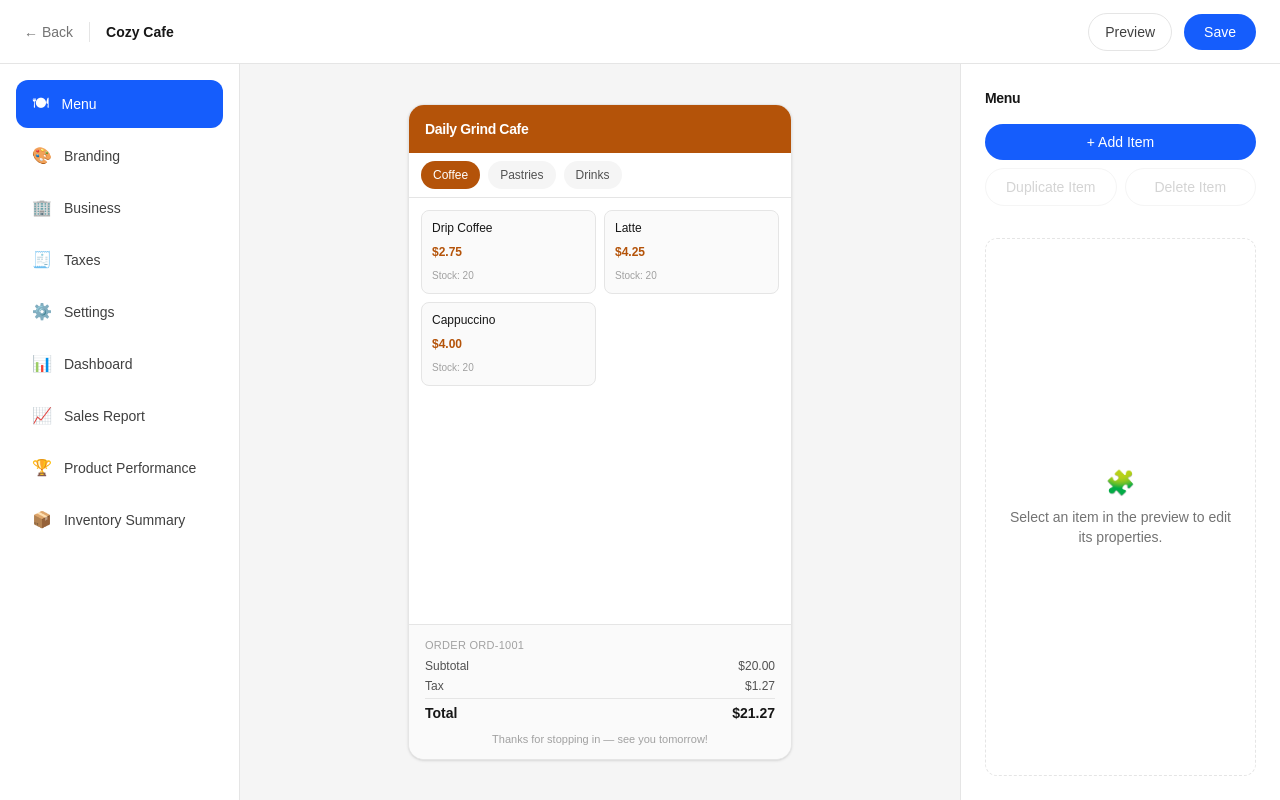
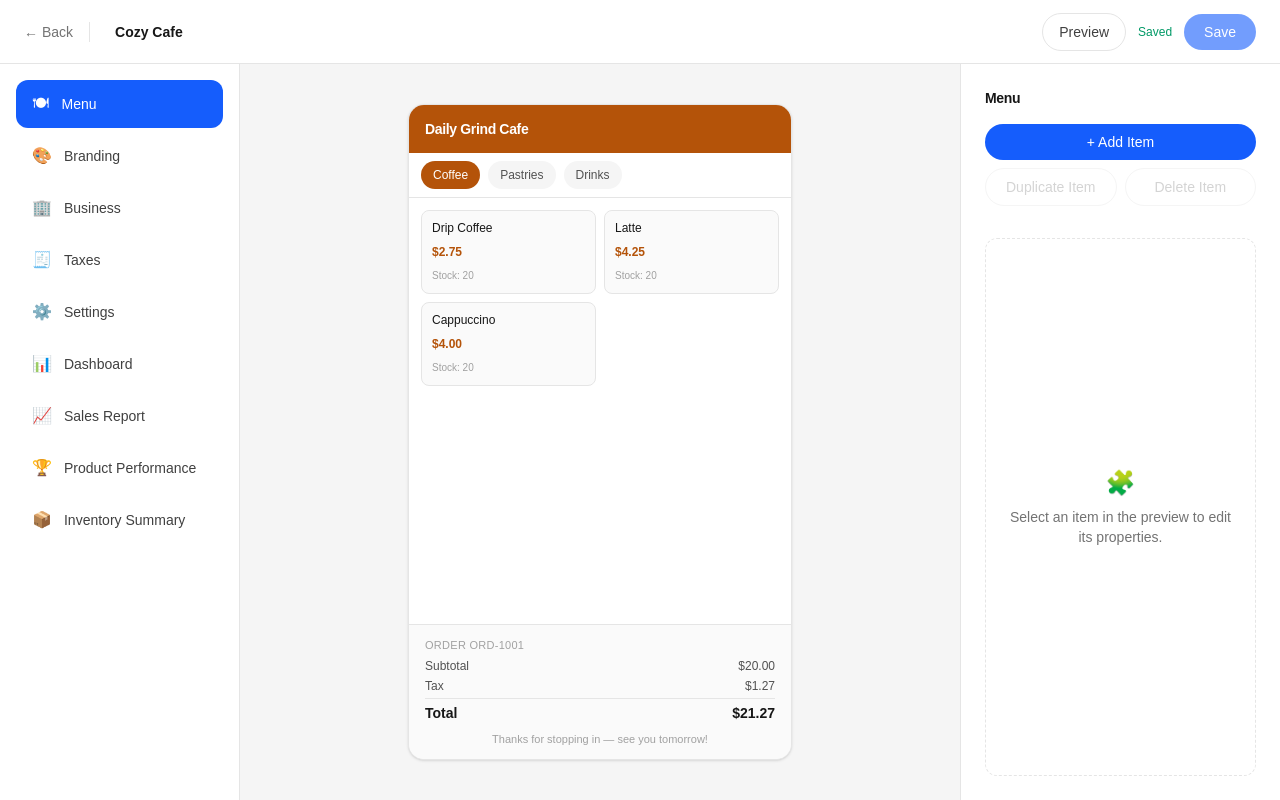
Before and after one commit to aasishjannuaj/pos-canvas, a Next.js app: page /editor/cafe in a window 1280 px wide. Built offline with nearby package versions, Linux system fonts and the light colour scheme.

Commit message:
feat: improve project save workflow

```diff
--- a/app/editor/[id]/page.tsx
+++ b/app/editor/[id]/page.tsx
@@ -69,7 +69,7 @@ export default async function EditorPage({
 
     return (
       <EditorShell
-        projectName={project.name}
+        initialProjectName={project.name}
         templateId={project.template_id}
         initialConfig={initialConfig}
         initialProjectId={project.id}
@@ -108,7 +108,7 @@ export default async function EditorPage({
 
   return (
     <EditorShell
-      projectName={template.name}
+      initialProjectName={template.name}
       templateId={id}
       initialConfig={starterConfig}
       layout={template.layout}
--- a/components/editor/EditorShell.tsx
+++ b/components/editor/EditorShell.tsx
@@ -1,6 +1,7 @@
 "use client";
 
-import { useState } from "react";
+import { useEffect, useState } from "react";
+import { useRouter } from "next/navigation";
 import EditorTopBar from "./EditorTopBar";
 import EditorSidebar from "./EditorSidebar";
 import EditorPreview from "./EditorPreview";
@@ -287,7 +288,11 @@ function createId(): string {
 }
 
 type EditorShellProps = {
-  projectName: string;
+  // Feature 13.2 — this is only the *initial* project name (the DB's
+  // `projects.name` for a saved project, or the template's display name for
+  // a brand-new one). It seeds local state below; the Builder's own rename
+  // input is the source of truth from then on, never this prop again.
+  initialProjectName: string;
   templateId: string;
   initialConfig?: ProjectConfig;
   initialProjectId?: string | null;
@@ -304,7 +309,7 @@ type EditorShellProps = {
 };
 
 export default function EditorShell({
-  projectName,
+  initialProjectName,
   templateId,
   initialConfig,
   initialProjectId,
@@ -315,9 +320,18 @@ export default function EditorShell({
   initialOrderTotalsError,
   layout = DEFAULT_POS_LAYOUT,
 }: EditorShellProps) {
+  const router = useRouter();
+
   const [projectConfig, setProjectConfig] = useState<ProjectConfig>(() =>
     normalizeProjectConfig(initialConfig ?? defaultProjectConfig)
   );
+
+  // Feature 13.2 — the project's own internal/dashboard label, kept
+  // deliberately separate from ProjectConfig.businessProfile.businessName
+  // (the customer-facing name). Lives in its own local state, seeded once
+  // from initialProjectName, so the Builder's rename input is the single
+  // source of truth for the rest of the session.
+  const [projectName, setProjectName] = useState(initialProjectName);
 
   // UI-only state — not part of the saved project, so it stays outside projectConfig.
   const [selectedItemId, setSelectedItemId] = useState<string | null>(null);
@@ -405,8 +419,17 @@ export default function EditorShell({
   // for the session, same as the other server-seeded history above.
   const orderTotalsError = initialOrderTotalsError ?? null;
 
-  // Feature 6.4/6.5.2/6.5.3 — save state
+  // Feature 6.4/6.5.2/6.5.3/13.2 — save state. isDirty and saveStatus are
+  // deliberately two independent fields rather than one overloaded value:
+  // isDirty answers "is there anything to save right now" (starts false on
+  // mount, for both a saved project and a brand-new template session — see
+  // markDirty below), while saveStatus tracks only the lifecycle of the most
+  // recent save *request* itself ("saving" while in flight, "saved"/"error"
+  // once it resolves). The Builder's displayed status label and Save button
+  // state are both derived from the combination of the two in
+  // EditorTopBar, not stored redundantly here.
   const [projectId, setProjectId] = useState<string | null>(initialProjectId ?? null);
+  const [isDirty, setIsDirty] = useState(false);
   const [saveStatus, setSaveStatus] = useState<SaveStatus>("idle");
   const [saveError, setSaveError] = useState<string | null>(null);
 
@@ -419,10 +442,20 @@ export default function EditorShell({
     projectConfig.receipt.tipsEnabled
   );
 
-  // Once a save has succeeded, any further edit to persisted project data
-  // reverts the button back to "Save" — no autosave, just a status reset.
-  function markUnsaved() {
-    setSaveStatus((prev) => (prev === "saved" ? "idle" : prev));
+  // Feature 13.2 — the single call every persisted-data mutation makes.
+  // Marks the project dirty and clears any stale error from a previous save
+  // attempt, so a fresh edit after a failed (or successful) save always
+  // reads as "Unsaved changes" rather than lingering on "Save failed" or
+  // "Saved" for content that no longer matches what was last persisted.
+  function markDirty() {
+    setIsDirty(true);
+    setSaveStatus("idle");
+    setSaveError(null);
+  }
+
+  function handleProjectNameChange(name: string) {
+    setProjectName(name);
+    markDirty();
   }
 
   function handleToggleEditorMode() {
@@ -430,7 +463,7 @@ export default function EditorShell({
   }
 
   function handleUpdateItem(id: string, changes: Partial<MenuItem>) {
-    markUnsaved();
+    markDirty();
 
     setProjectConfig((prev) => ({
       ...prev,
@@ -469,7 +502,7 @@ export default function EditorShell({
   }
 
   function handleAddItem() {
-    markUnsaved();
+    markDirty();
 
     // Feature 12.2 — a new item joins whatever category the project already
     // uses (already-normalized by normalizeProjectConfig at load time), so
@@ -496,7 +529,7 @@ export default function EditorShell({
       return;
     }
 
-    markUnsaved();
+    markDirty();
 
     const duplicatedItem: MenuItem = {
       ...selectedItem,
@@ -515,7 +548,7 @@ export default function EditorShell({
       return;
     }
 
-    markUnsaved();
+    markDirty();
 
     setProjectConfig((prev) => ({
       ...prev,
@@ -532,7 +565,7 @@ export default function EditorShell({
   }
 
   function handleBrandingChange(changes: Partial<BrandingSettings>) {
-    markUnsaved();
+    markDirty();
     setProjectConfig((prev) => ({
       ...prev,
       branding: { ...prev.branding, ...changes },
@@ -540,7 +573,7 @@ export default function EditorShell({
   }
 
   function handleBusinessProfileChange(changes: Partial<BusinessProfile>) {
-    markUnsaved();
+    markDirty();
     setProjectConfig((prev) => ({
       ...prev,
       businessProfile: { ...prev.businessProfile, ...changes },
@@ -548,7 +581,7 @@ export default function EditorShell({
   }
 
   function handleTaxChange(changes: Partial<TaxSettings>) {
-    markUnsaved();
+    markDirty();
     setProjectConfig((prev) => ({
       ...prev,
       tax: { ...prev.tax, ...changes },
@@ -556,7 +589,7 @@ export default function EditorShell({
   }
 
   function handleReceiptChange(changes: Partial<ReceiptSettings>) {
-    markUnsaved();
+    markDirty();
     setProjectConfig((prev) => ({
       ...prev,
       receipt: { ...prev.receipt, ...changes },
@@ -814,7 +847,7 @@ export default function EditorShell({
     // Merge only stockQuantity/trackInventory per matching item id from the
     // database-confirmed config — never overwrite unrelated unsaved local
     // edits (name/price/category, or branding/tax/receipt) with the whole
-    // database config. No markUnsaved() here: this reconciles already-
+    // database config. No markDirty() here: this reconciles already-
     // persisted inventory, it is not a new local edit that needs saving.
     setProjectConfig((prev) => ({
       ...prev,
@@ -889,7 +922,7 @@ export default function EditorShell({
     }
 
     // Use the RPC's authoritative quantityAfter directly — no client math,
-    // and no markUnsaved(): the database already persisted this change, so
+    // and no markDirty(): the database already persisted this change, so
     // there is nothing new for Save to do. Any other unsaved edits (or lack
     // thereof) are left exactly as they were.
     setProjectConfig((prev) => ({
@@ -966,7 +999,7 @@ export default function EditorShell({
     }
 
     // Use the RPC's authoritative quantityAfter directly — no client math,
-    // and no markUnsaved(): the database already persisted this change, so
+    // and no markDirty(): the database already persisted this change, so
     // there is nothing new for Save to do. Any other unsaved edits (or lack
     // thereof) are left exactly as they were.
     setProjectConfig((prev) => ({
@@ -1003,12 +1036,39 @@ export default function EditorShell({
   }
 
   async function handleSave() {
+    // Feature 13.2 — re-entry guard: a save already in flight blocks any
+    // further invocation, including a rapid repeat click during the
+    // first-save request — this is what prevents a duplicate project row
+    // from ever being created, mirroring the same guard already used by
+    // handleRestock/handleInventoryAdjustment above.
+    if (saveStatus === "saving") {
+      return;
+    }
+
+    // Validate before touching network/save state at all, so a blank name
+    // never reaches saveNewProject/updateProject. The typed value in
+    // projectName is left exactly as the user entered it — only the value
+    // sent to the database is trimmed, and only once validation passes.
+    const trimmedName = projectName.trim();
+
+    if (trimmedName === "") {
+      setSaveStatus("error");
+      setSaveError("Project name cannot be empty.");
+      return;
+    }
+
+    // Nothing to persist and no failed attempt to retry — skip the network
+    // request entirely rather than silently re-saving identical data.
+    if (!isDirty && saveStatus !== "error") {
+      return;
+    }
+
     setSaveStatus("saving");
     setSaveError(null);
 
     if (projectId === null) {
       const { project, error } = await saveNewProject({
-        name: projectName,
+        name: trimmedName,
         templateId,
         config: projectConfig,
       });
@@ -1020,13 +1080,25 @@ export default function EditorShell({
       }
 
       setProjectId(project.id);
+      setIsDirty(false);
       setSaveStatus("saved");
+      setSaveError(null);
+
+      // Feature 13.2 — identify the now-saved project in the URL so a
+      // refresh reloads it as project-{id} (the branch in
+      // app/editor/[id]/page.tsx that always loads the DB's own persisted
+      // config) instead of re-entering the brand-new-template branch, which
+      // would reset projectId to null and let a later Save create a second
+      // row. A client-side transition, not a full navigation, so it never
+      // triggers beforeunload and never discards the in-memory state above
+      // (which already exactly matches what was just persisted).
+      router.replace(`/editor/project-${project.id}`, { scroll: false });
       return;
     }
 
     const { project, error } = await updateProject({
       projectId,
-      name: projectName,
+      name: trimmedName,
       config: projectConfig,
     });
 
@@ -1036,14 +1108,34 @@ export default function EditorShell({
       return;
     }
 
+    setIsDirty(false);
     setSaveStatus("saved");
+    setSaveError(null);
   }
+
+  // Feature 13.2 — warn only while there's something unsaved to lose; the
+  // listener is added/removed as isDirty flips, so it's never registered
+  // for a clean project and never lingers after a successful save.
+  useEffect(() => {
+    if (!isDirty) {
+      return;
+    }
+
+    function handleBeforeUnload(event: BeforeUnloadEvent) {
+      event.preventDefault();
+    }
+
+    window.addEventListener("beforeunload", handleBeforeUnload);
+    return () => window.removeEventListener("beforeunload", handleBeforeUnload);
+  }, [isDirty]);
 
   return (
     <div className="flex h-screen flex-col bg-neutral-50">
       <EditorTopBar
         projectName={projectName}
+        onProjectNameChange={handleProjectNameChange}
         onSave={handleSave}
+        isDirty={isDirty}
         saveStatus={saveStatus}
         saveError={saveError}
         editorMode={editorMode}
--- a/components/editor/EditorTopBar.tsx
+++ b/components/editor/EditorTopBar.tsx
@@ -3,33 +3,83 @@ import type { EditorMode, SaveStatus } from "./EditorShell";
 
 type EditorTopBarProps = {
   projectName: string;
+  onProjectNameChange: (name: string) => void;
   onSave: () => void;
+  isDirty: boolean;
   saveStatus: SaveStatus;
   saveError: string | null;
   editorMode: EditorMode;
   onToggleEditorMode: () => void;
 };
 
+// Feature 13.2 — button text only. The separate status label (below) is
+// what actually communicates Saved/Unsaved/Saving/Failed — the button
+// itself only ever needs to say what clicking it will do.
 const SAVE_BUTTON_LABEL: Record<SaveStatus, string> = {
   idle: "Save",
-  saving: "Saving...",
-  saved: "Saved",
+  saving: "Saving…",
+  saved: "Save",
   error: "Try Again",
 };
 
+const BACK_LINK_CONFIRM_MESSAGE = "You have unsaved changes. Leave this page?";
+
+// Feature 13.2 — the single source of the four required status labels,
+// derived from isDirty + saveStatus rather than stored as its own state.
+// Priority: an in-flight or just-failed save attempt always wins over
+// dirty/clean, since it describes the most recent thing that actually
+// happened; otherwise it's purely "is there something to save right now."
+function getStatusLabel(isDirty: boolean, saveStatus: SaveStatus): string {
+  if (saveStatus === "saving") {
+    return "Saving…";
+  }
+
+  if (saveStatus === "error") {
+    return "Save failed";
+  }
+
+  return isDirty ? "Unsaved changes" : "Saved";
+}
+
+function getStatusClassName(isDirty: boolean, saveStatus: SaveStatus): string {
+  if (saveStatus === "saving") {
+    return "text-neutral-500";
+  }
+
+  if (saveStatus === "error") {
+    return "text-red-600";
+  }
+
+  return isDirty ? "text-amber-600" : "text-emerald-600";
+}
+
 export default function EditorTopBar({
   projectName,
+  onProjectNameChange,
   onSave,
+  isDirty,
   saveStatus,
   saveError,
   editorMode,
   onToggleEditorMode,
 }: EditorTopBarProps) {
+  // Feature 13.2 — disabled while a save is in flight, and disabled when
+  // there is nothing to save and no failed attempt to retry. Re-enabled the
+  // moment saveStatus is "error" (even if isDirty happens to be false),
+  // since a failed save must always be retryable.
+  const isSaveDisabled =
+    saveStatus === "saving" || (!isDirty && saveStatus !== "error");
+
   return (
     <header className="flex h-16 flex-none items-center justify-between border-b border-neutral-200 bg-white px-6">
       <div className="flex items-center gap-4">
         <Link
           href="/dashboard"
+          onClick={(event) => {
+            if (isDirty && !window.confirm(BACK_LINK_CONFIRM_MESSAGE)) {
+              event.preventDefault();
+            }
+          }}
           className="text-sm font-medium text-neutral-500 transition-colors hover:text-neutral-900 focus-visible:outline focus-visible:outline-2 focus-visible:outline-offset-2 focus-visible:outline-blue-600"
         >
           ← Back
@@ -37,9 +87,18 @@ export default function EditorTopBar({
 
         <span className="h-5 w-px bg-neutral-200" />
 
-        <span className="text-sm font-semibold text-neutral-900">
-          {projectName}
-        </span>
+        {/* Feature 13.2 — project name (internal/dashboard label), kept
+            deliberately separate from Business Profile's customer-facing
+            business name. Styled to look like the previous static label
+            until focused/hovered, when a border appears to signal it's
+            editable. */}
+        <input
+          type="text"
+          value={projectName}
+          onChange={(event) => onProjectNameChange(event.target.value)}
+          aria-label="Project name"
+          className="w-48 rounded-md border border-transparent bg-transparent px-2 py-1 text-sm font-semibold text-neutral-900 transition-colors hover:border-neutral-200 focus:border-blue-600 focus:bg-white focus:outline-none"
+        />
       </div>
 
       <div className="flex items-center gap-3">
@@ -52,14 +111,22 @@ export default function EditorTopBar({
         </button>
 
         <div className="flex flex-col items-end gap-1">
+          <div className="flex items-center gap-3">
+            <span
+              className={`text-xs font-medium ${getStatusClassName(isDirty, saveStatus)}`}
+            >
+              {getStatusLabel(isDirty, saveStatus)}
+            </span>
+
             <button
               type="button"
               onClick={onSave}
-            disabled={saveStatus === "saving"}
+              disabled={isSaveDisabled}
               className="rounded-full bg-blue-600 px-5 py-2 text-sm font-medium text-white transition-colors hover:bg-blue-700 focus-visible:outline focus-visible:outline-2 focus-visible:outline-offset-2 focus-visible:outline-blue-600 disabled:cursor-not-allowed disabled:opacity-60"
             >
               {SAVE_BUTTON_LABEL[saveStatus]}
             </button>
+          </div>
 
           {saveError && <span className="text-xs text-red-600">{saveError}</span>}
         </div>
```
Lines whose indentation alone changed are shown as unchanged.
